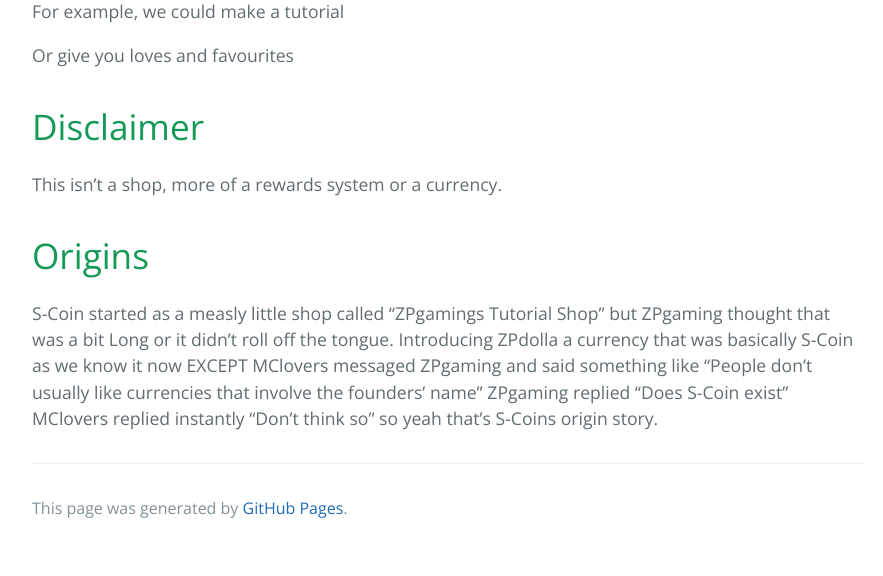
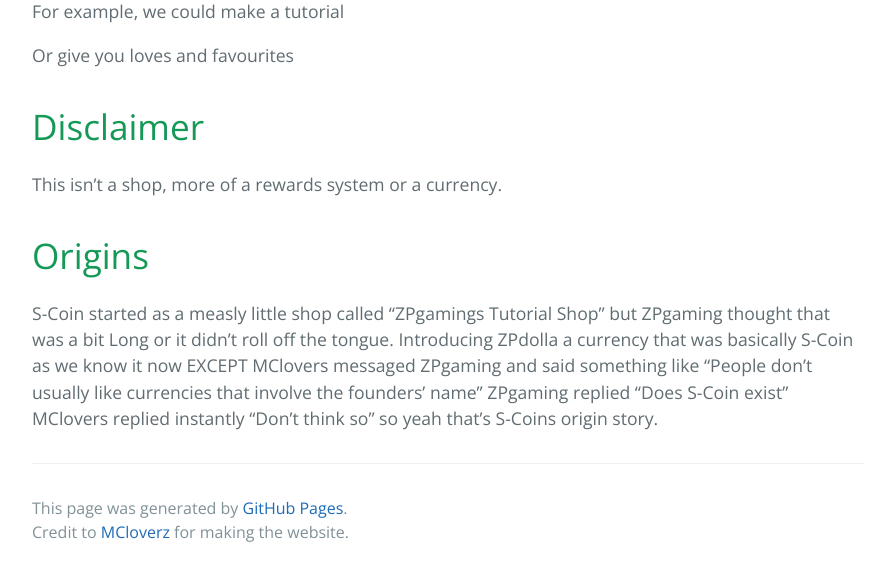
Before and after one commit to s-coin/s-coin.github.io, a Jekyll site: the page built from index.md, in a window 1280 px wide. Shown: the part 701-1277 px from the top of the page, without its empty margins (192-1075 px from the left). Built offline with Jekyll 4.4.1, drawn with Linux system fonts in a browser that asks for light colours; before the commit the page ends 1253 px from its top, so only the background shows below that.

Commit message:
Update default.html

```diff
--- a/_layouts/default.html
+++ b/_layouts/default.html
@@ -42,7 +42,8 @@
         {% if site.github.is_project_page %}
           <span class="site-footer-owner"><a href="{{ site.github.repository_url }}">{{ site.github.repository_name }}</a> is maintained by <a href="{{ site.github.owner_url }}">{{ site.github.owner_name }}</a>.</span>
         {% endif %}
-        <span class="site-footer-credits">This page was generated by <a href="https://pages.github.com">GitHub Pages</a>.</span>
+        <span class="site-footer-credits">This page was generated by <a href="https://pages.github.com">GitHub Pages</a>.<br />
+          Credit  to <a href='https://github.com/MCloverz'>MCloverz</a> for making the website.</span>
       </footer>
     </main>
   </body>
```
